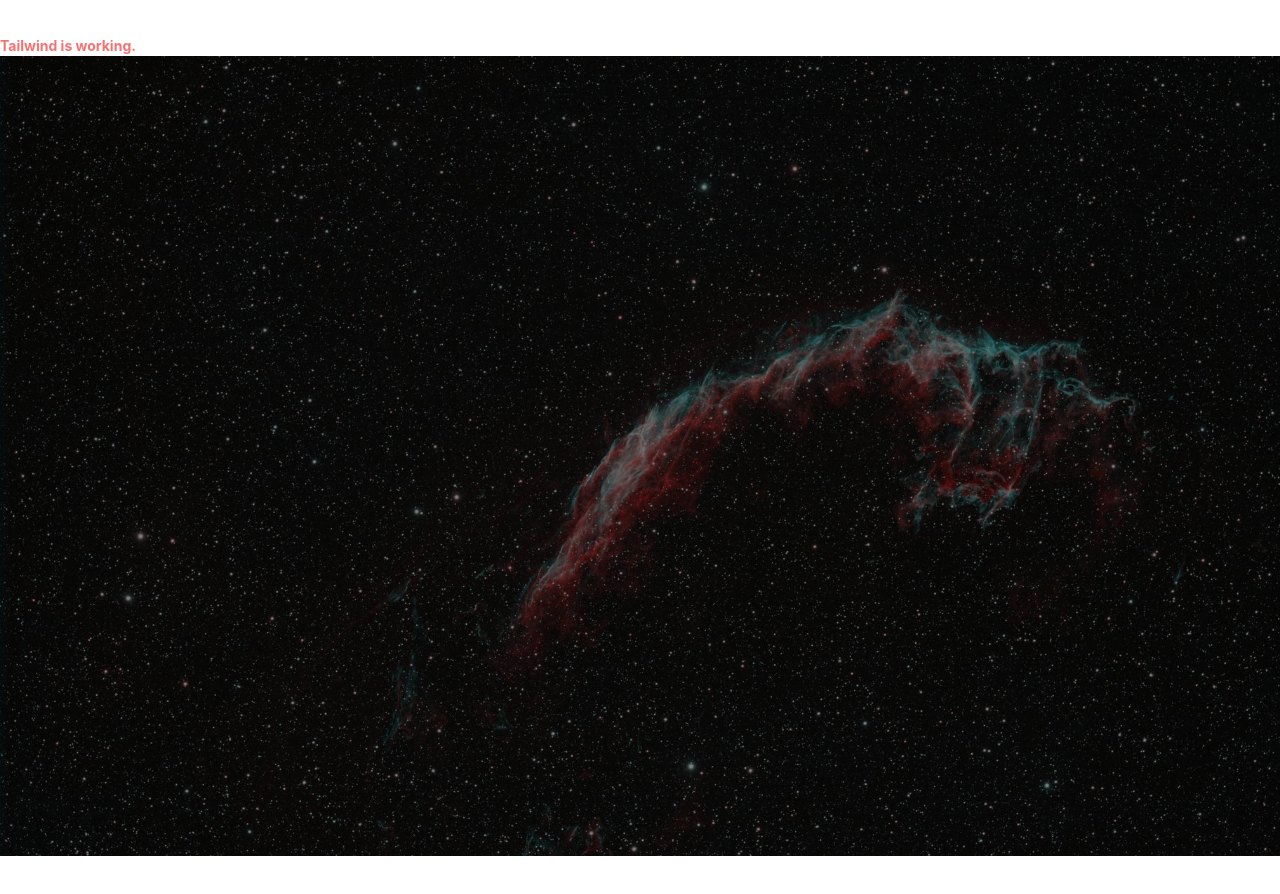
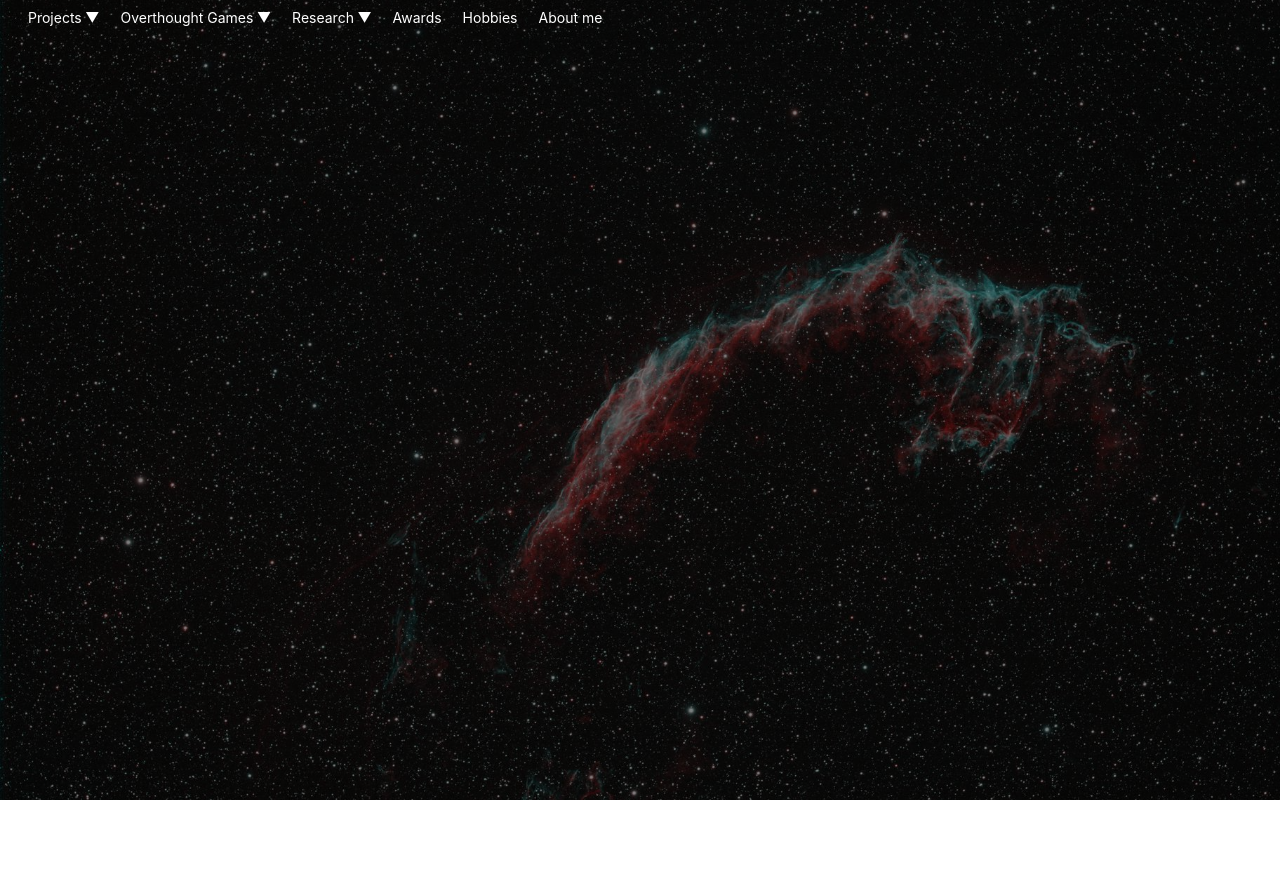
Before and after one commit to JeanCHDJdev/JeanCHDJdev.github.io, a Next.js app: page / in a window 1280 px wide. Shown: the top 894 px of the page. Built offline with nearby package versions, Linux system fonts and the light colour scheme.

Commit message:
.nojekyll fixes

```diff
--- a/app/page.tsx
+++ b/app/page.tsx
@@ -4,8 +4,6 @@ import BackgroundImage from './_tools/_content/BackgroundImage';
 const Page: React.FC = () => {
   return (
     <div style={{ height: '300vh' }}>
-      {/* Add your content here */}
-      <p className="text-red-400 font-bold mt-10">Tailwind is working.</p>
       <BackgroundImage
         imageUrl="/astrophotography/east-veil.jpg"
         overlay={true}
--- a/next.config.js
+++ b/next.config.js
@@ -5,6 +5,5 @@ const repo = 'JeanCHDJdev.github.io';
 
 module.exports = {
   output: 'export',
-  trailingSlash: true,
   assetPrefix: '.',
 };
--- a/package.json
+++ b/package.json
@@ -12,8 +12,8 @@
     "build": "next build",
     "start": "next start",
     "lint": "next lint",
-    "predeploy": "npm run build",
-    "deploy": "gh-pages -d out"
+    "predeploy": "npm run build && touch ./out/.nojekyll",
+    "deploy": "gh-pages -d out -t true"
   },
   "dependencies": {
     "@tailwindcss/postcss": "^4.1.8",
```
